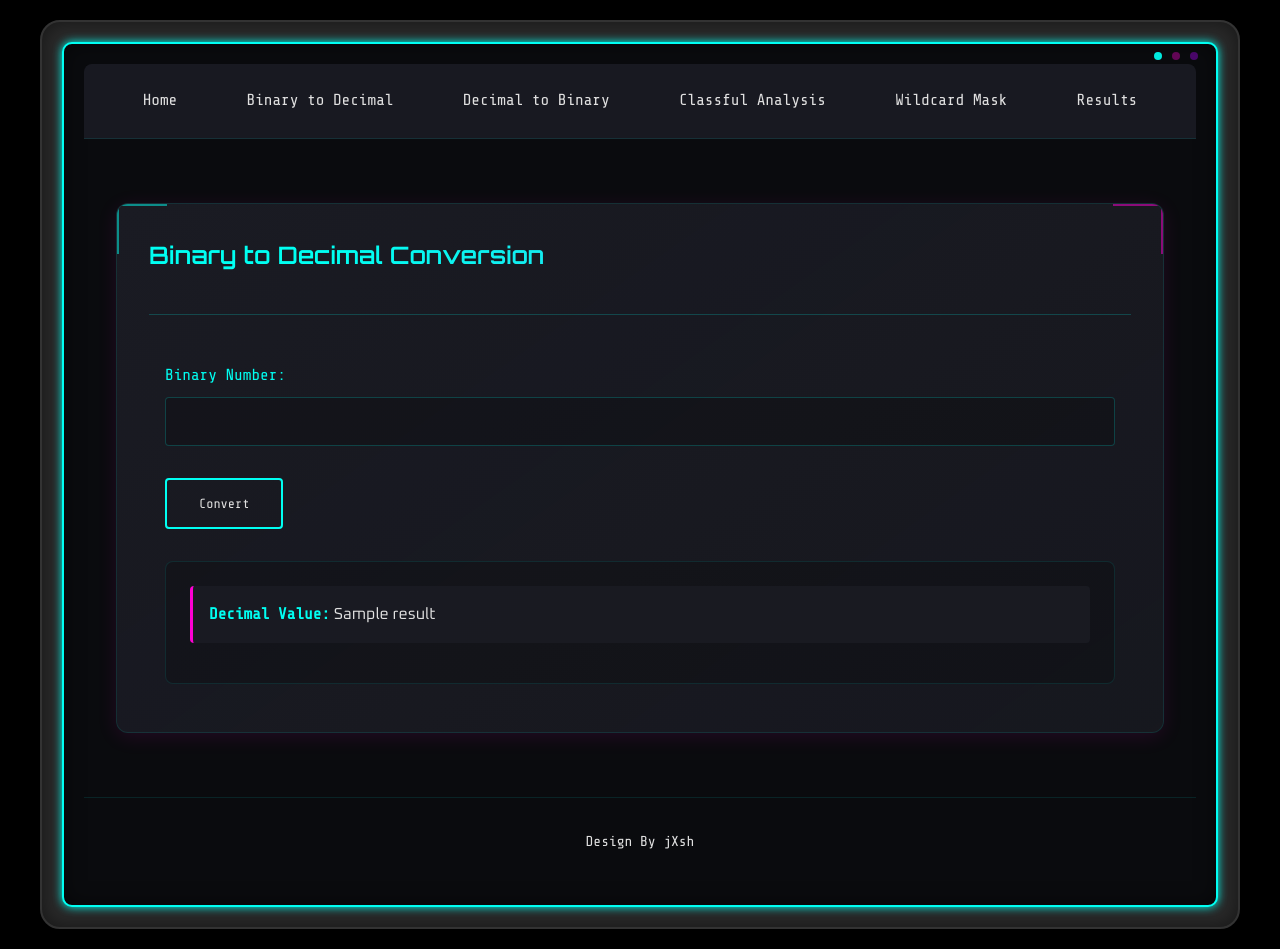
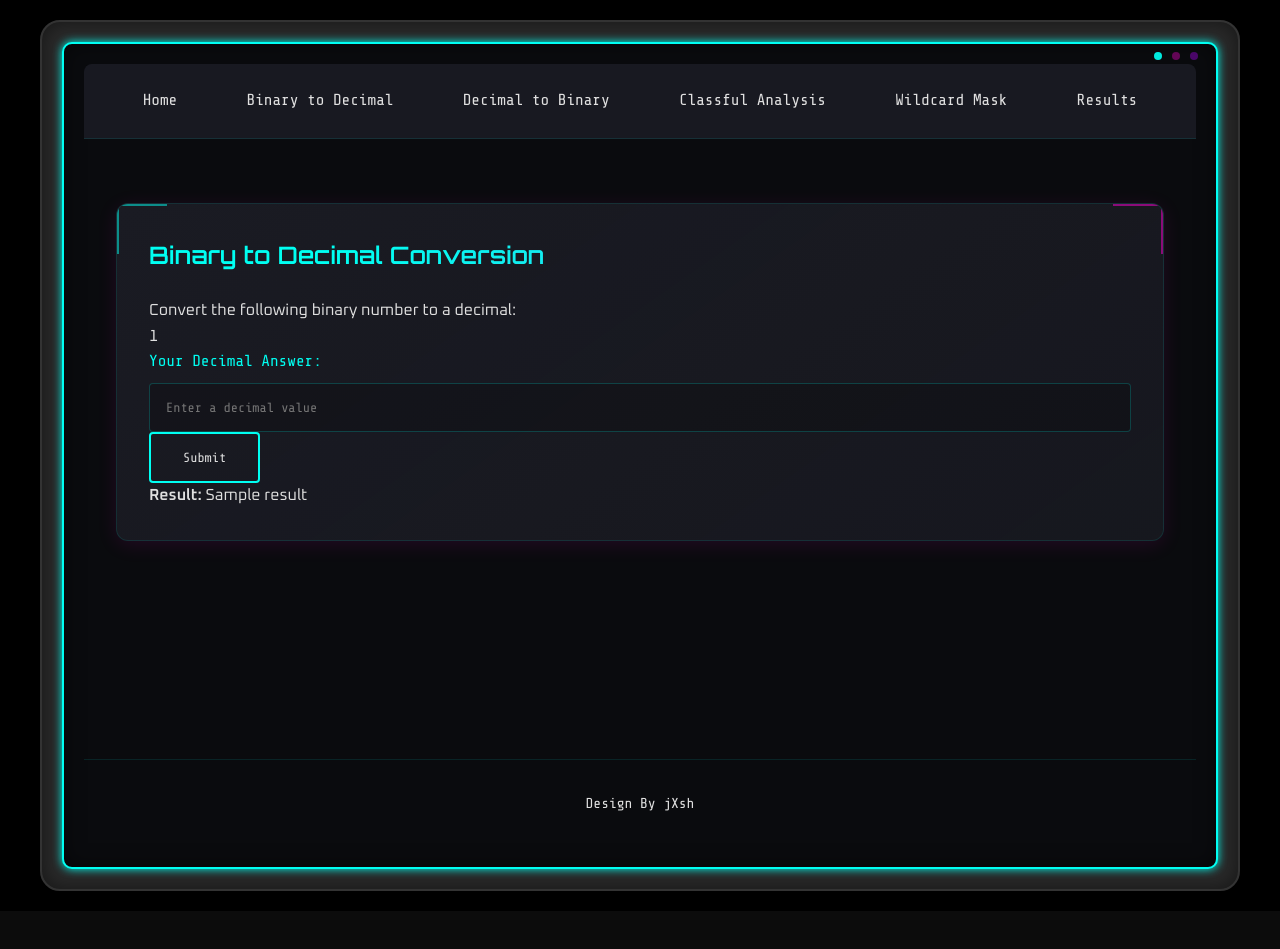
Before and after one commit to carterj7383/networktools, a Flask app: template templates/binary_to_decimal.html in a window 1280 px wide. After the commit the page ends 891 px from the top, so only its background shows below. Run offline with Flask 3, Linux system fonts and the light colour scheme; the template is opened without the code that fills it: most values are stand-ins (such as "Sample title", 1, 10 or a date in 2020).

Commit message:
updated binarytodecimal html

```diff
--- a/templates/binary_to_decimal.html
+++ b/templates/binary_to_decimal.html
@@ -1,22 +1,29 @@
 {% extends "base.html" %}
 {% block content %}
-<div class="card-header">
+    <div class="cardheader">
         <h2>Binary to Decimal Conversion</h2>
     </div>
 
-<div class="card-content">
-    <form method="post">
-        <div class="form-group">
-            <label for="binary_input">Binary Number:</label>
-            <input type="text" id="binary_input" name="binary_number" required>
+    <div class="cardcontent">
+        <div class="questiondisplay">
+            <p>Convert the following binary number to a decimal:</p>
+            <div class="binarydisplay">{{ binary_number }}</div>
         </div>
-        <button type="submit"><span>Convert</span></button>
+
+        <form method="POST">
+            <div class="formgroup">
+                <label for="decimal_answer">Your Decimal Answer:</label>
+                <input type="text" id="decimal_answer" name="decimal_answer" placeholder="Enter a decimal value" required>
+            </div>
+            <button type="submit">Submit</button>
         </form>
 
         {% if result %}
-    <div class="result-section">
-        <div class="result-entry">
-            <strong>Decimal Value:</strong> {{ result }}
+        <div class="resultsection">
+            <div class="resultentry">
+                <div class="resultline">
+                    <strong>Result:</strong> {{ result }}
+                </div>
             </div>
         </div>
         {% endif %}
```
Lines whose indentation alone changed are shown as unchanged.
